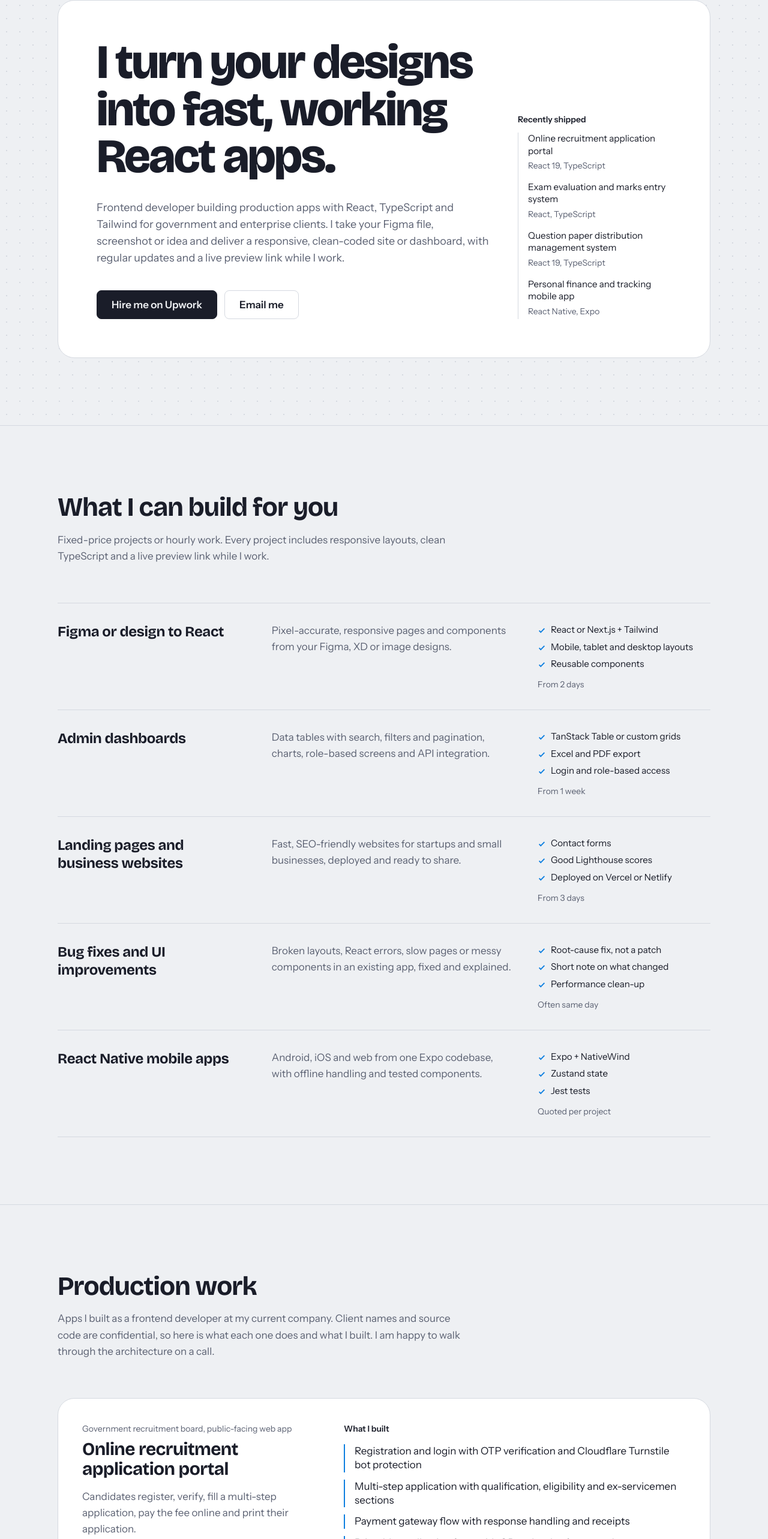
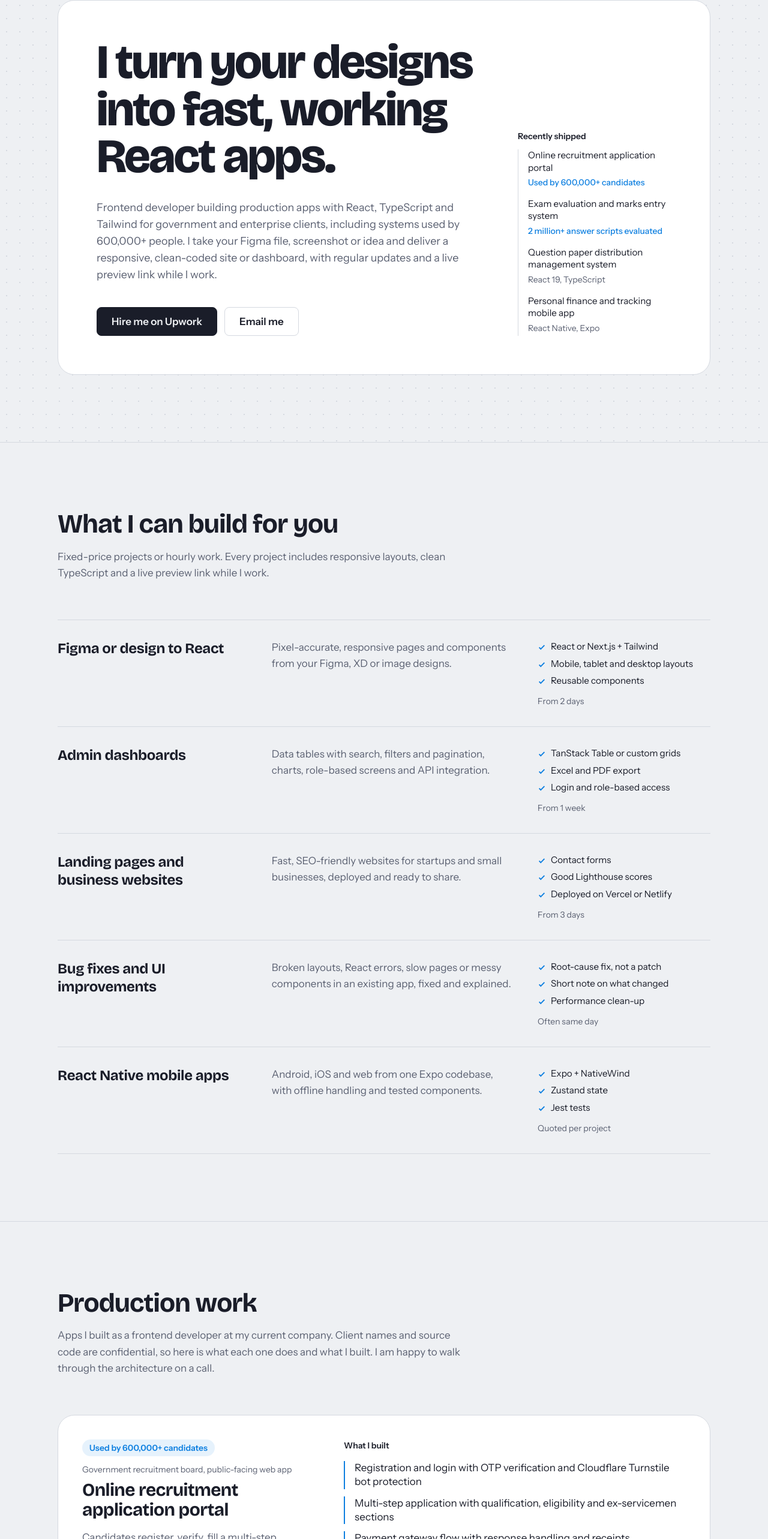
Before and after one commit to chennareddyA/portfolio, a React (Vite) app: page / in a window 1280 px wide. Shown: the part 177-2743 px from the top of the page at 60% size. Built offline with nearby package versions, Linux system fonts and the light colour scheme.

Commit message:
small changes

```diff
--- a/src/components/Hero.tsx
+++ b/src/components/Hero.tsx
@@ -48,7 +48,9 @@ export default function Hero() {
                   <a href="#work" className="block text-[0.95rem] leading-snug hover:text-select">
                     {c.title}
                   </a>
-                  <span className="text-sm text-muted">{c.stack.slice(0, 2).join(', ')}</span>
+                  <span className={`text-sm ${c.impact ? 'font-medium text-select' : 'text-muted'}`}>
+                    {c.impact ?? c.stack.slice(0, 2).join(', ')}
+                  </span>
                 </li>
               ))}
             </ul>
--- a/src/components/Work.tsx
+++ b/src/components/Work.tsx
@@ -15,6 +15,9 @@ export default function Work() {
             className="grid gap-8 rounded-[1.75rem] border border-line bg-surface p-6 sm:p-10 lg:grid-cols-[1fr_1.5fr] lg:gap-14"
           >
             <div>
+              {c.impact && (
+                <p className="mb-3 inline-flex rounded-full bg-select/10 px-3 py-1 text-sm font-semibold text-select">{c.impact}</p>
+              )}
               <p className="text-sm text-muted">{c.kind}</p>
               <h3 className="mt-2 font-display text-[1.75rem] leading-[1.1] font-bold tracking-[-0.02em] sm:text-3xl">
                 {c.title}
--- a/src/data/profile.ts
+++ b/src/data/profile.ts
@@ -9,8 +9,8 @@ export const profile = {
   location: 'Hyderabad, India', // TODO: city, India
   available: true, // shows the "Available for new projects" status
   headline: 'I turn your designs into fast, working React apps.',
-  intro:
-    'Frontend developer building production apps with React, TypeScript and Tailwind for government and enterprise clients. I take your Figma file, screenshot or idea and deliver a responsive, clean-coded site or dashboard, with regular updates and a live preview link while I work.',
+   intro:
+    'Frontend developer building production apps with React, TypeScript and Tailwind for government and enterprise clients, including systems used by 600,000+ people. I take your Figma file, screenshot or idea and deliver a responsive, clean-coded site or dashboard, with regular updates and a live preview link while I work.',
   email: 'chennareddya5@gmail.com', // TODO
   links: {
     upwork: 'https://www.upwork.com/freelancers/~01213b475bdefd28f2?mp_source=share', // TODO
@@ -67,6 +67,7 @@ export const services: Service[] = [
 
 export type CaseStudy = {
   title: string
+  impact?: string // headline number, shown highlighted
   kind: string
   summary: string
   built: string[]
@@ -78,6 +79,7 @@ export type CaseStudy = {
 export const caseStudies: CaseStudy[] = [
   {
     title: 'Online recruitment application portal',
+    impact: 'Used by 600,000+ candidates',
     kind: 'Government recruitment board, public-facing web app',
     summary:
       'Candidates register, verify, fill a multi-step application, pay the fee online and print their application.',
@@ -92,6 +94,7 @@ export const caseStudies: CaseStudy[] = [
   },
   {
     title: 'Exam evaluation and marks entry system',
+    impact: '2 million+ answer scripts evaluated',
     kind: 'Answer-script evaluation for a large examination body',
     summary:
       'Evaluators scan answer-script barcodes with the device camera and enter marks; admins track progress across camps and subjects.',
```
